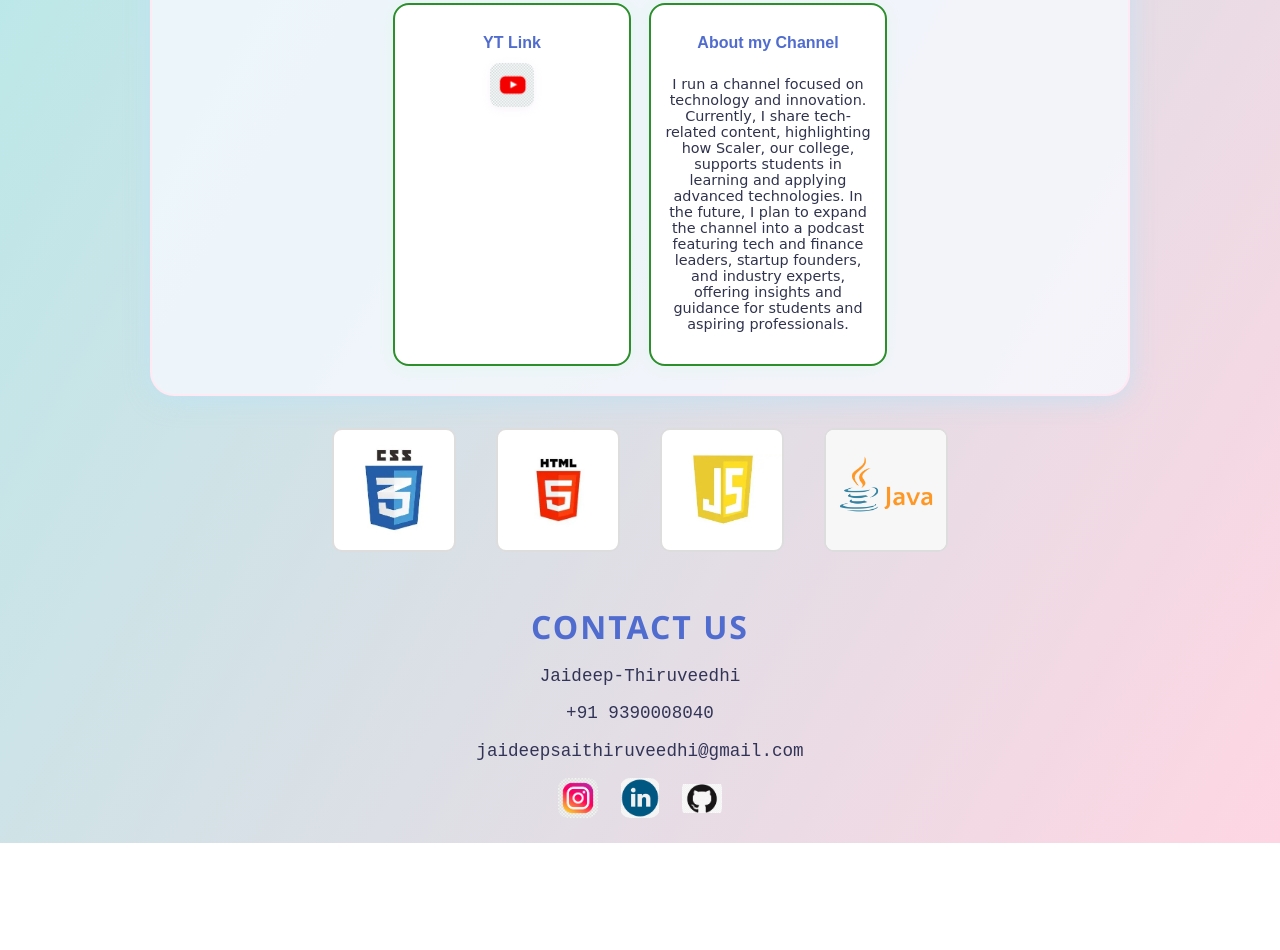
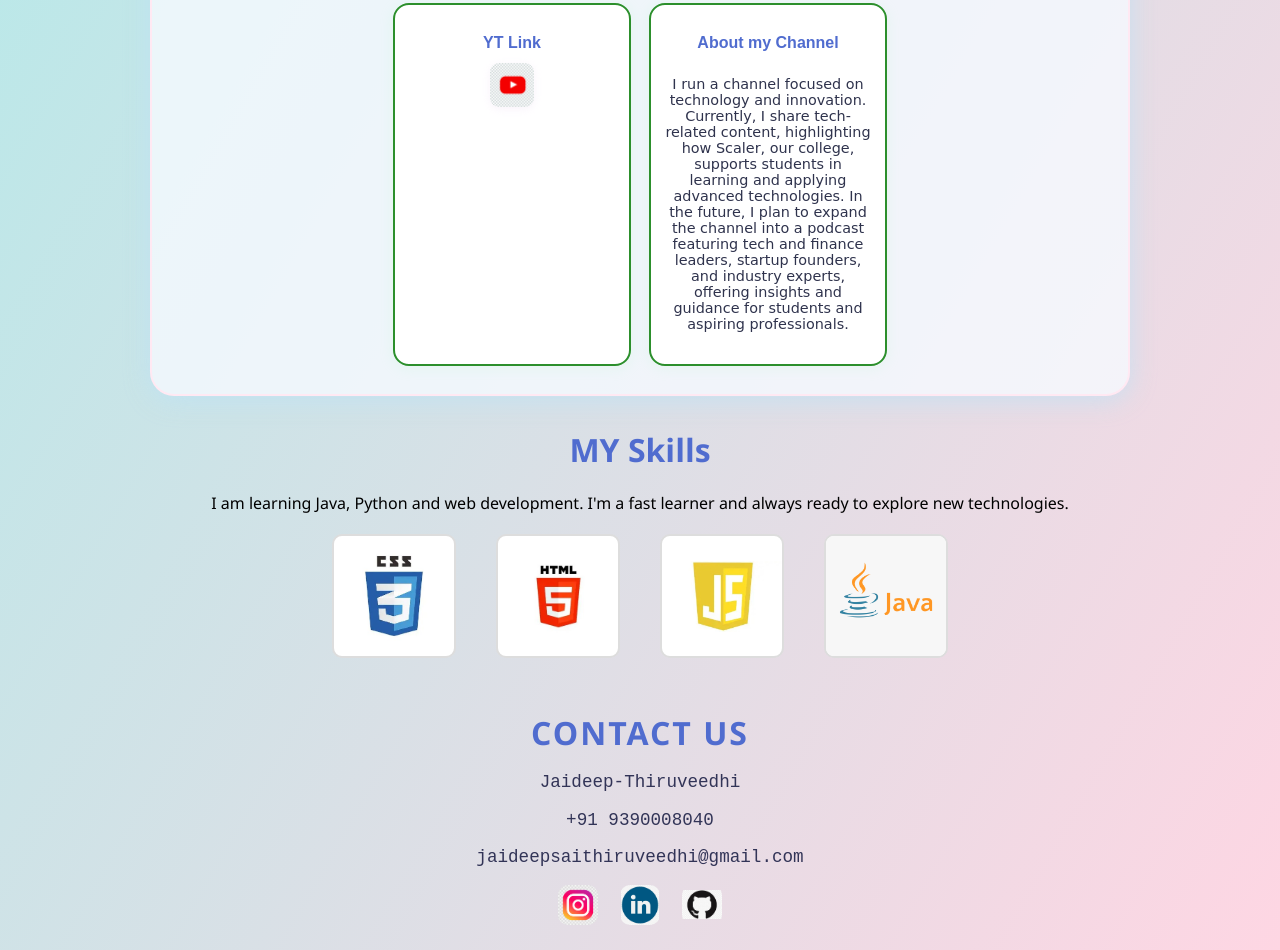
Before and after one commit to Jaideep-Thiruveedhi/protfolio, a plain HTML site: page index.html in a window 1280 px wide. Shown: the part 946-1896 px from the top of the page. Before the commit the page ends 1789 px from the top, so only its background shows below. Drawn offline with Linux system fonts and the light colour scheme.

Commit message:
Update index.html

```diff
--- a/index.html
+++ b/index.html
@@ -12,7 +12,7 @@
         <div class="navbar-right">
             <a class="a-element" href="#home">Home</a>
             <a class="a-element" href="#skills">About</a>
-       <a href="#youtube-section" class="nav-link">YouTube</a>
+            <a href="#youtube-section" class="nav-link">YouTube</a>
             <a class="a-element" href="#contact">Contact</a>
         </div>
     </div>
@@ -36,8 +36,11 @@ I believe in learning fast, experimenting boldly, and building relentlessly.</p>
 
         <div class="home-right">
             <!-- Podcast Section (place below About Me) -->
+            <!-- Podcast Section (place below About Me) -->
+
 <img class="logo-io" src="WhatsApp Image 2025-10-05 at 17.45.32_80bcb5f9.jpg" alt="My Photo">
         </div>
+
     </div>
 <div class="services" id="youtube-section">
         <h1 class="services-heading">MY Youtube Channel</h1>
@@ -54,12 +57,18 @@ I believe in learning fast, experimenting boldly, and building relentlessly.</p>
             </div>
         </div>
     </div>
-    <div class="grid4">
+    <div class="extra" id="extra">
+<h1 class="skills-heading">MY Skills</h1>
+
+  <p>I am learning Java, Python and web development. I'm a fast learner and always ready to explore new technologies.</p>
+
+  <div class="grid4">
     <div><img src="WhatsApp Image 2025-10-05 at 22.10.44_207bbc4a.jpg" alt="Java"></div>
     <div><img src="WhatsApp Image 2025-10-05 at 22.10.26_1d5ed289.jpg" alt="Python"></div>
     <div><img src="WhatsApp Image 2025-10-05 at 22.10.26_f089107e.jpg" alt="HTML"></div>
     <div><img src="WhatsApp Image 2025-10-05 at 22.10.59_f5a48aef.jpg" alt="CSS"></div>
   </div>
+</div>
     <div class="contact" id="contact">
         <h1 class="services-heading">CONTACT US</h1>
         <div class="contact-info">
```
